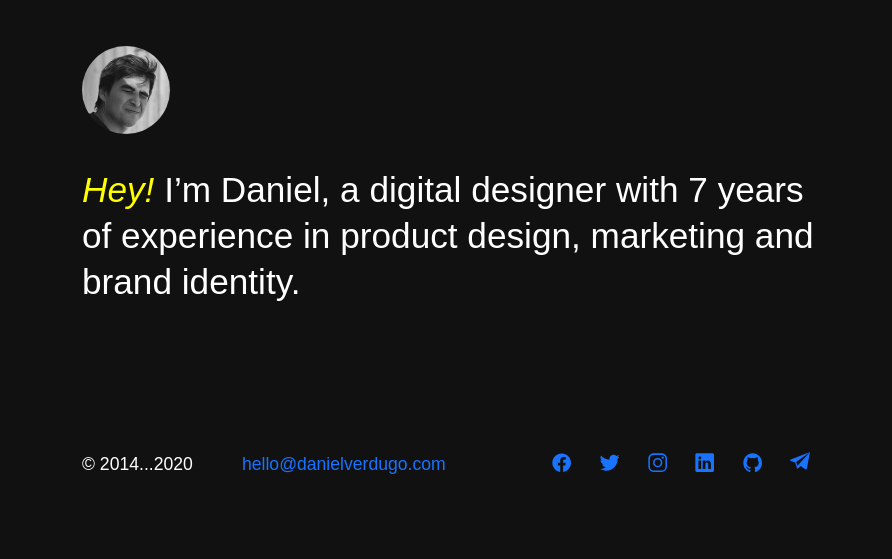
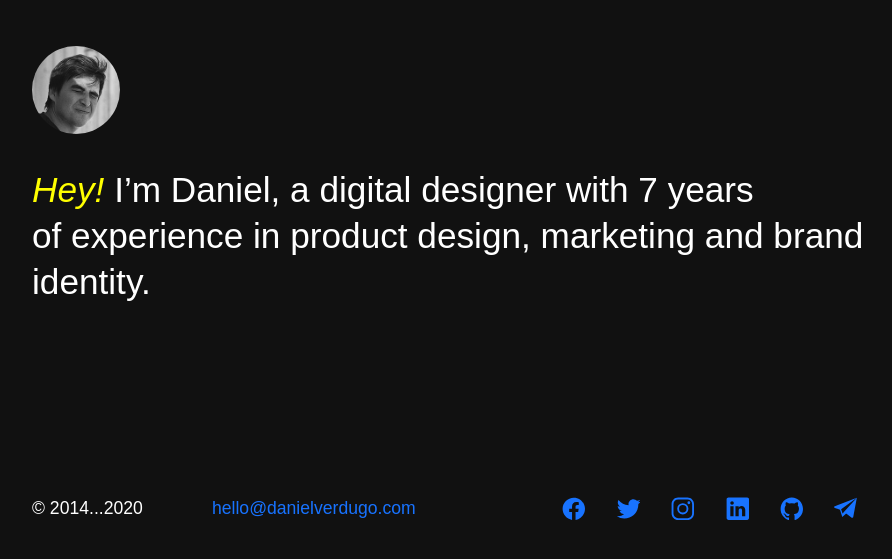
Before and after one commit to danielverdugo/danielverdugo.github.io, a Jekyll site: the page built from index.html, in a window 1280 px wide. Shown: the top 559 px of the page, without its empty margins (180-1072 px from the left). Built offline with Jekyll 4.4.1, drawn with Linux system fonts in a browser that asks for light colours; some web fonts are replaced.

Commit message:
Socicon sizes, footer element

```diff
--- a/_includes/footer.html
+++ b/_includes/footer.html
@@ -1,5 +1,6 @@
 
-<section>
+</main>
+<footer class="wrap">
     <div class="grid">
         <div class="unit three-fifths">
           <div class="grid">
@@ -13,35 +14,33 @@
         </div>
         <div class="unit two-fifths social_links">
           <a href="https://www.facebook.com/danielverdugonosov" target="_blank" title="Facebook">
-            <svg height="20" width="20" viewBox="0 0 480 480" xmlns="http://www.w3.org/2000/svg">
+            <svg height="24" width="24" viewBox="0 0 480 480" xmlns="http://www.w3.org/2000/svg">
               <path clip-rule="evenodd" d="m480 257.35c0-123.7-100.3-224-224-224s-224 100.3-224 224c0 111.8 81.9 204.47 189 221.29v-156.52h-56.89v-64.77h56.89v-49.36c0-56.13 33.45-87.16 84.61-87.16 24.51 0 50.15 4.38 50.15 4.38v55.13h-28.26c-27.81 0-36.51 17.26-36.51 35v42.02h62.12l-9.92 64.77h-52.2v156.53c107.11-16.81 189.01-109.48 189.01-221.31z" fill-rule="evenodd"/>
             </svg>
           </a>
           <a href="https://twitter.com/danny_verdugo" target="_blank" title="Twitter">
-            <svg height="20" width="20" viewBox="0 0 480 480" xmlns="http://www.w3.org/2000/svg"><path d="m496 109.5a201.8 201.8 0 0 1 -56.55 15.3 97.51 97.51 0 0 0 43.33-53.6 197.74 197.74 0 0 1 -62.56 23.5 99.14 99.14 0 0 0 -71.91-30.7c-54.42 0-98.46 43.4-98.46 96.9a93.21 93.21 0 0 0 2.54 22.1 280.7 280.7 0 0 1 -203-101.3 95.69 95.69 0 0 0 -13.39 48.7c0 33.6 17.53 63.3 44 80.7a97.5 97.5 0 0 1 -44.78-12.1v1.2c0 47 34 86.1 79 95a100.76 100.76 0 0 1 -25.94 3.4 94.38 94.38 0 0 1 -18.51-1.8c12.51 38.5 48.92 66.5 92.05 67.3a199.59 199.59 0 0 1 -122.32 41.5 203 203 0 0 1 -23.5-1.4 278.68 278.68 0 0 0 150.74 43.8c181.36 0 280.44-147.7 280.44-275.8 0-4.2-.11-8.4-.31-12.5a198.48 198.48 0 0 0 49.13-50.2z"/></svg>
+            <svg height="24" width="24" viewBox="0 0 480 480" xmlns="http://www.w3.org/2000/svg"><path d="m496 109.5a201.8 201.8 0 0 1 -56.55 15.3 97.51 97.51 0 0 0 43.33-53.6 197.74 197.74 0 0 1 -62.56 23.5 99.14 99.14 0 0 0 -71.91-30.7c-54.42 0-98.46 43.4-98.46 96.9a93.21 93.21 0 0 0 2.54 22.1 280.7 280.7 0 0 1 -203-101.3 95.69 95.69 0 0 0 -13.39 48.7c0 33.6 17.53 63.3 44 80.7a97.5 97.5 0 0 1 -44.78-12.1v1.2c0 47 34 86.1 79 95a100.76 100.76 0 0 1 -25.94 3.4 94.38 94.38 0 0 1 -18.51-1.8c12.51 38.5 48.92 66.5 92.05 67.3a199.59 199.59 0 0 1 -122.32 41.5 203 203 0 0 1 -23.5-1.4 278.68 278.68 0 0 0 150.74 43.8c181.36 0 280.44-147.7 280.44-275.8 0-4.2-.11-8.4-.31-12.5a198.48 198.48 0 0 0 49.13-50.2z"/></svg>
           </a>
           <a href="https://www.instagram.com/dannyverdugostuff/" target="_blank" title="Instagram">
-            <svg height="20" width="20" viewBox="0 0 480 480" xmlns="http://www.w3.org/2000/svg">
+            <svg height="24" width="24" viewBox="0 0 480 480" xmlns="http://www.w3.org/2000/svg">
               <path d="m349.33 69.33a93.62 93.62 0 0 1 93.34 93.34v186.66a93.62 93.62 0 0 1 -93.34 93.34h-186.66a93.62 93.62 0 0 1 -93.34-93.34v-186.66a93.62 93.62 0 0 1 93.34-93.34zm0-37.33h-186.66c-71.87 0-130.67 58.8-130.67 130.67v186.66c0 71.87 58.8 130.67 130.67 130.67h186.66c71.87 0 130.67-58.8 130.67-130.67v-186.66c0-71.87-58.8-130.67-130.67-130.67z"/><path d="m377.33 162.67a28 28 0 1 1 28-28 27.94 27.94 0 0 1 -28 28z"/>
               <path d="m256 181.33a74.67 74.67 0 1 1 -74.67 74.67 74.75 74.75 0 0 1 74.67-74.67m0-37.33a112 112 0 1 0 112 112 112 112 0 0 0 -112-112z"/>
             </svg>
           </a>
           <a href="https://www.linkedin.com/in/daniel-verdugo-nosov-983025134/" target="_blank" title="LinkedIn">
-            <svg height="20" width="20" viewBox="0 0 480 480" xmlns="http://www.w3.org/2000/svg"><path d="m444.17 32h-373.89c-20.43 0-38.28 14.7-38.28 34.89v374.72c0 20.3 17.85 38.39 38.28 38.39h373.78c20.54 0 35.94-18.21 35.94-38.39v-374.72c.12-20.19-15.4-34.89-35.83-34.89zm-273.3 373.43h-64.18v-199.55h64.18zm-29.87-229.89h-.46c-20.54 0-33.84-15.29-33.84-34.43 0-19.49 13.65-34.42 34.65-34.42s33.85 14.82 34.31 34.42c-.01 19.14-13.31 34.43-34.66 34.43zm264.43 229.89h-64.18v-109.11c0-26.14-9.34-44-32.56-44-17.74 0-28.24 12-32.91 23.69-1.75 4.2-2.22 9.92-2.22 15.76v113.66h-64.18v-199.55h64.18v27.77c9.34-13.3 23.93-32.44 57.88-32.44 42.13 0 74 27.77 74 87.64z"/></svg>
+            <svg height="24" width="24" viewBox="0 0 480 480" xmlns="http://www.w3.org/2000/svg"><path d="m444.17 32h-373.89c-20.43 0-38.28 14.7-38.28 34.89v374.72c0 20.3 17.85 38.39 38.28 38.39h373.78c20.54 0 35.94-18.21 35.94-38.39v-374.72c.12-20.19-15.4-34.89-35.83-34.89zm-273.3 373.43h-64.18v-199.55h64.18zm-29.87-229.89h-.46c-20.54 0-33.84-15.29-33.84-34.43 0-19.49 13.65-34.42 34.65-34.42s33.85 14.82 34.31 34.42c-.01 19.14-13.31 34.43-34.66 34.43zm264.43 229.89h-64.18v-109.11c0-26.14-9.34-44-32.56-44-17.74 0-28.24 12-32.91 23.69-1.75 4.2-2.22 9.92-2.22 15.76v113.66h-64.18v-199.55h64.18v27.77c9.34-13.3 23.93-32.44 57.88-32.44 42.13 0 74 27.77 74 87.64z"/></svg>
           </a>
           <a href="https://github.com/danielverdugo" target="_blank" title="GitHub">
-            <svg height="20" width="20" viewBox="0 0 480 480" width="512" xmlns="http://www.w3.org/2000/svg"><path d="m256 32c-123.7 0-224 102.9-224 229.7 0 101.5 64.2 187.5 153.2 217.9a17.56 17.56 0 0 0 3.8.4c8.3 0 11.5-6.1 11.5-11.4 0-5.5-.2-19.9-.3-39.1a102.4 102.4 0 0 1 -22.6 2.7c-43.1 0-52.9-33.5-52.9-33.5-10.2-26.5-24.9-33.6-24.9-33.6-19.5-13.7-.1-14.1 1.4-14.1h.1c22.5 2 34.3 23.8 34.3 23.8 11.2 19.6 26.2 25.1 39.6 25.1a63 63 0 0 0 25.6-6c2-14.8 7.8-24.9 14.2-30.7-49.7-5.8-102-25.5-102-113.5 0-25.1 8.7-45.6 23-61.6-2.3-5.8-10-29.2 2.2-60.8a18.64 18.64 0 0 1 5-.5c8.1 0 26.4 3.1 56.6 24.1a208.21 208.21 0 0 1 112.2 0c30.2-21 48.5-24.1 56.6-24.1a18.64 18.64 0 0 1 5 .5c12.2 31.6 4.5 55 2.2 60.8 14.3 16.1 23 36.6 23 61.6 0 88.2-52.4 107.6-102.3 113.3 8 7.1 15.2 21.1 15.2 42.5 0 30.7-.3 55.5-.3 63 0 5.4 3.1 11.5 11.4 11.5a19.35 19.35 0 0 0 4-.4c89.1-30.4 153.2-116.5 153.2-217.9 0-126.8-100.3-229.7-224-229.7z"/></svg>
+            <svg height="24" width="24" viewBox="0 0 480 480" width="512" xmlns="http://www.w3.org/2000/svg"><path d="m256 32c-123.7 0-224 102.9-224 229.7 0 101.5 64.2 187.5 153.2 217.9a17.56 17.56 0 0 0 3.8.4c8.3 0 11.5-6.1 11.5-11.4 0-5.5-.2-19.9-.3-39.1a102.4 102.4 0 0 1 -22.6 2.7c-43.1 0-52.9-33.5-52.9-33.5-10.2-26.5-24.9-33.6-24.9-33.6-19.5-13.7-.1-14.1 1.4-14.1h.1c22.5 2 34.3 23.8 34.3 23.8 11.2 19.6 26.2 25.1 39.6 25.1a63 63 0 0 0 25.6-6c2-14.8 7.8-24.9 14.2-30.7-49.7-5.8-102-25.5-102-113.5 0-25.1 8.7-45.6 23-61.6-2.3-5.8-10-29.2 2.2-60.8a18.64 18.64 0 0 1 5-.5c8.1 0 26.4 3.1 56.6 24.1a208.21 208.21 0 0 1 112.2 0c30.2-21 48.5-24.1 56.6-24.1a18.64 18.64 0 0 1 5 .5c12.2 31.6 4.5 55 2.2 60.8 14.3 16.1 23 36.6 23 61.6 0 88.2-52.4 107.6-102.3 113.3 8 7.1 15.2 21.1 15.2 42.5 0 30.7-.3 55.5-.3 63 0 5.4 3.1 11.5 11.4 11.5a19.35 19.35 0 0 0 4-.4c89.1-30.4 153.2-116.5 153.2-217.9 0-126.8-100.3-229.7-224-229.7z"/></svg>
           </a>
           <a href="https://telegram.me/danielverdugo" target="_blank" title="Telegram">
-            <svg width="21" height="18" viewBox="0 0 21 18" xmlns="http://www.w3.org/2000/svg">
+            <svg width="24" height="24" viewBox="0 0 21 18" xmlns="http://www.w3.org/2000/svg">
               <path d="M7.49997 13.75L6.24997 10L20 0L0.777466 7.39251C0.777466 7.39251 -0.0625353 7.68001 0.00371483 8.21126C0.0699649 8.74251 0.756216 8.98501 0.756216 8.98501L5.22497 10.4888L7.24997 16.9313L10.6775 13.9175L10.6687 13.9113L15.1775 17.3688C16.3937 17.9 16.8362 16.7938 16.8362 16.7938L20 0L7.49997 13.75Z"></path>
             </svg>
           </a>
         </div>
     </div>
-</section>
-
-</main>
+</footer>
 <script>
     var append=function(a,t,e,n,d){var r=document.createElement(t);e&&r.setAttribute(e[0],e[1]),n&&r.setAttribute(n[0],n[1]),d&&r.setAttribute(d[0],d[1]),document.getElementsByTagName(a)[0].appendChild(r)};
     document.addEventListener("DOMContentLoaded",function(){
--- a/_sass/settings.sass
+++ b/_sass/settings.sass
@@ -10,4 +10,4 @@ $font: 110% $font-family
 $dark-grey: #666666
 $light-grey: #C4C4C4
 
-$max-width: 800px
+$max-width: 900px
--- a/index.html
+++ b/index.html
@@ -10,7 +10,7 @@ title: Daniel Verdugo Nosov
 </div>
 <div class="grid">
     <div class="unit whole">
-            <p class="highlight"><em style="color:yellow">Hey!</em> I&rsquo;m Daniel, a&nbsp;digital designer with {{ site.time | date: '%y' | minus: 13 }}&nbsp;years of&nbsp;experience in&nbsp;product design, marketing and brand identity.</p>
+            <p class="highlight"><em style="color:yellow">Hey!</em> I&rsquo;m Daniel, a&nbsp;digital designer with {{ site.time | date: '%y' | minus: 13 }}&nbsp;years of&nbsp;experience in&nbsp;product design, marketing and&nbsp;brand identity.</p>
     </div>
 </div>
 </section>
--- a/main.sass
+++ b/main.sass
@@ -85,6 +85,9 @@ nobr
 section
     padding-bottom: 2.5em
 
+footer
+  margin-top: 2.5em
+
 a.email
     font-family: $font-family
     line-height: 200%
@@ -144,5 +147,4 @@ span.file
   grid-template-columns: repeat(6, 1fr)
 
 
-
 @import mobile
```
